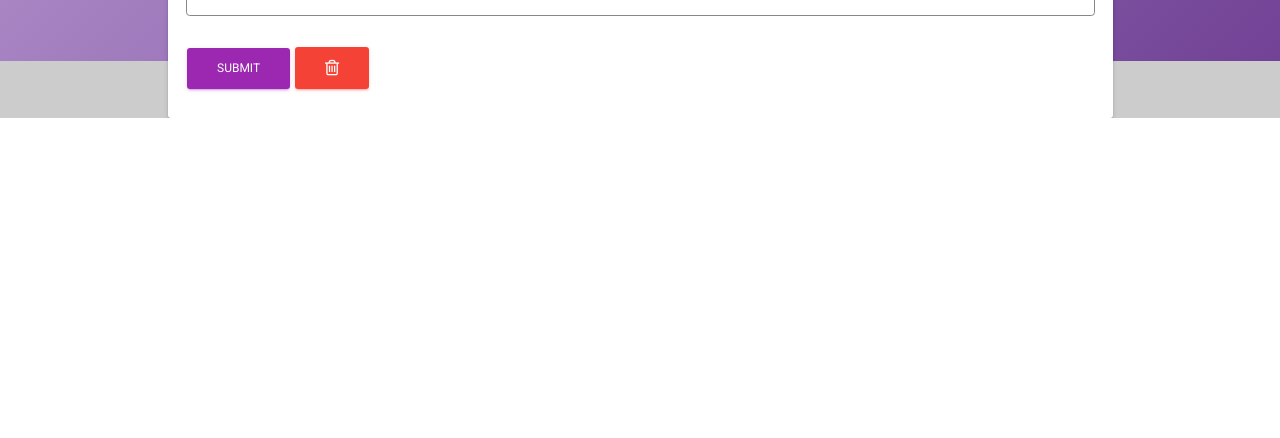
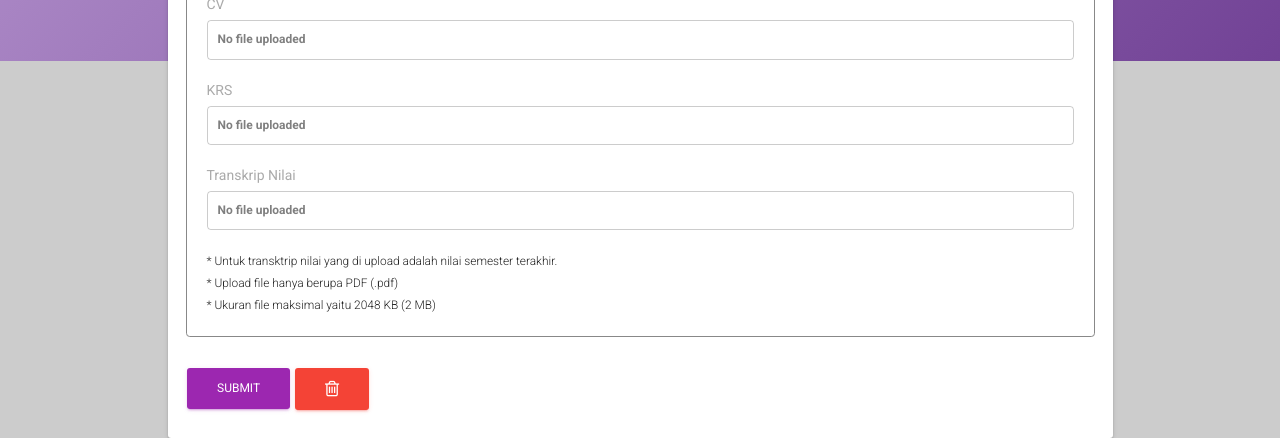
Before and after one commit to banidesu/VLAB, a CodeIgniter app: page /vlab/index.php/oprec in a window 1280 px wide. Shown: the part 801-1239 px from the top of the page. Before the commit the page ends 919 px from the top, so only its background shows below. Run offline with CodeIgniter, Linux system fonts and the light colour scheme; data that the repository does not hold is empty.

Commit message:
Field upload berkas ready

```diff
--- a/application/views/oprec/index.php
+++ b/application/views/oprec/index.php
@@ -79,6 +79,27 @@
             opacity: 1 !important;
         }
 
+        .form-label {
+            margin-bottom: 0.5rem;
+        }
+
+        .custom-file-input[type=file] {
+            display: none;
+        }
+
+        .custom-file-input-label {
+            display: block;
+            width: 100%;
+            padding: 1rem;
+            color: rgba(0, 0, 0, 0.5);
+            font-size: 1.2rem;
+            font-weight: 600;
+            border: 1px solid rgba(0, 0, 0, 0.2);
+            background-color: transparent;
+            border-radius: 0.375rem;
+            cursor: pointer;
+        }
+
         footer {
             /* position: absolute;
             z-index: 999;
@@ -92,7 +113,7 @@
     </style>
 </head>
 
-<body class="index-page" style="overflow: auto;">
+<body class="index-page">
     <div class="wrapper">
         <!-- Header -->
         <div class="header header-filter" style="background-image: url('<?= base_url(); ?>assets/virtual/img/intro2.png');">
@@ -196,10 +217,35 @@
                                         <fieldset>
                                             <legend class="fw-bold">Upload Berkas</legend>
                                             <div class="row">
-                                                <div class="col-md-6">
-
+                                                <div class="col-md-12">
+                                                    <div style="margin-bottom: 2rem;">
+                                                        <label for="cv" class="form-label">CV</label>
+                                                        <label for="cv" class="custom-file-input-label">No file uploaded</label>
+                                                        <input type="file" name="cv" id="cv" class="custom-file-input">
+                                                    </div>
+                                                </div>
+                                                <div class="col-md-12">
+                                                    <div style="margin-bottom: 2rem;">
+                                                        <label for="krs" class="form-label">KRS</label>
+                                                        <label for="krs" class="custom-file-input-label">No file uploaded</label>
+                                                        <input type="file" name="krs" id="krs" class="custom-file-input">
+                                                    </div>
+                                                </div>
+                                                <div class="col-md-12">
+                                                    <div style="margin-bottom: 2rem;">
+                                                        <label for="nilai" class="form-label">Transkrip Nilai</label>
+                                                        <label for="nilai" class="custom-file-input-label">No file uploaded</label>
+                                                        <input type="file" name="nilai" id="nilai" class="custom-file-input">
+                                                    </div>
                                                 </div>
                                             </div>
+                                            <small>
+                                                * Untuk transktrip nilai yang di upload adalah nilai semester terakhir.
+                                                <br>
+                                                * Upload file hanya berupa PDF (.pdf)
+                                                <br>
+                                                * Ukuran file maksimal yaitu 2048 KB (2 MB)
+                                            </small>
                                         </fieldset>
                                         <br>
                                         <div class="row">
```
